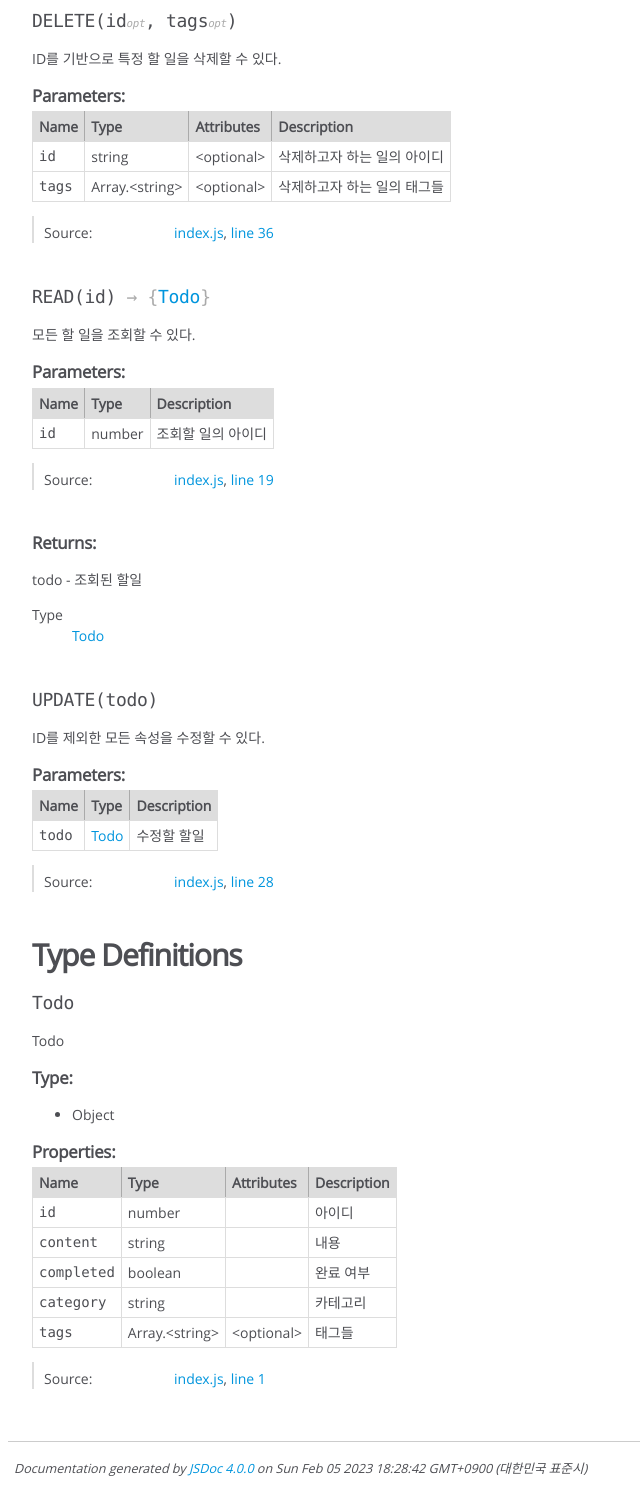
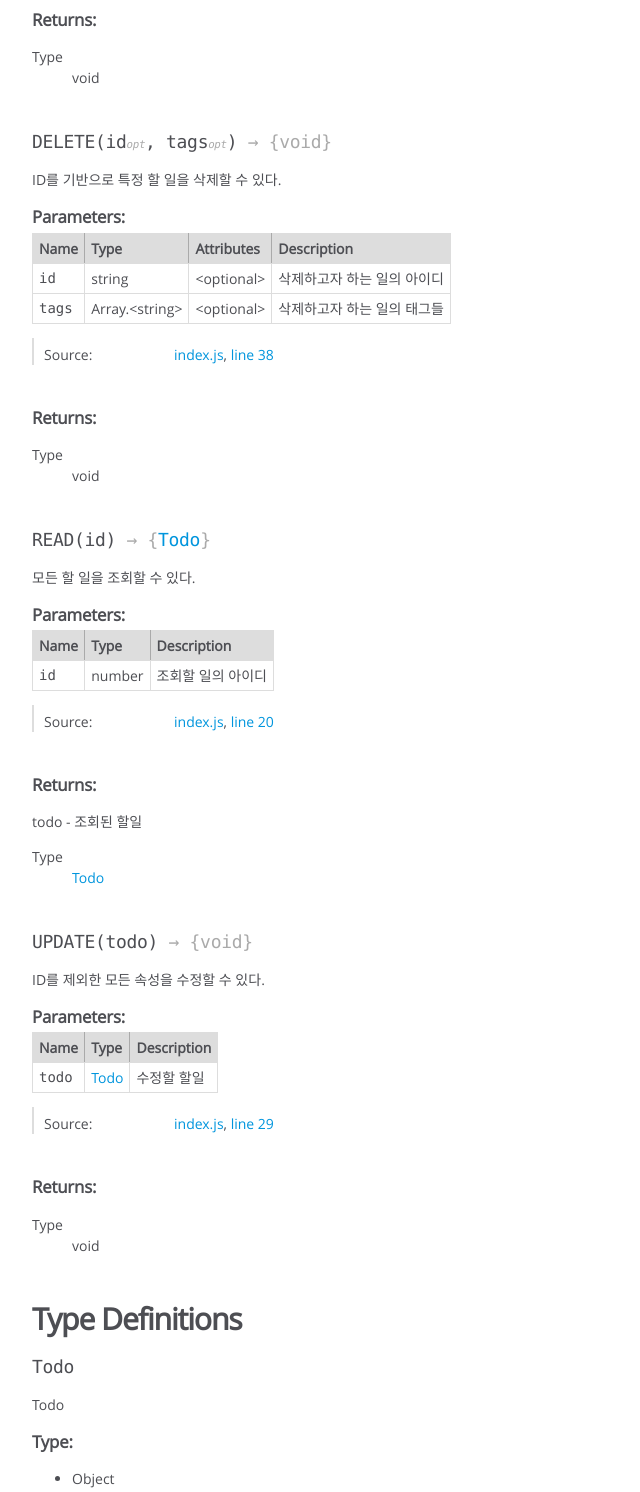
Before and after one commit to kamg2218/wanted-pre-onboarding-challenge-fe-2, a plain HTML site: page global.html in a window 1280 px wide. Shown: the part 460-1952 px from the top of the page, without its empty margins (0-640 px from the left). Drawn offline with Linux system fonts and the light colour scheme.

Commit message:
:truck: 파일 변경

```diff
--- /dev/null
+++ b/CREATE.html
@@ -0,0 +1,132 @@
+<!DOCTYPE html>
+<html lang="en">
+<head>
+    <meta charset="utf-8">
+    <title>JSDoc: Interface: CREATE</title>
+
+    <script src="scripts/prettify/prettify.js"> </script>
+    <script src="scripts/prettify/lang-css.js"> </script>
+    <!--[if lt IE 9]>
+      <script src="//html5shiv.googlecode.com/svn/trunk/html5.js"></script>
+    <![endif]-->
+    <link type="text/css" rel="stylesheet" href="styles/prettify-tomorrow.css">
+    <link type="text/css" rel="stylesheet" href="styles/jsdoc-default.css">
+</head>
+
+<body>
+
+<div id="main">
+
+    <h1 class="page-title">Interface: CREATE</h1>
+
+
+
+
+
+
+<section>
+
+<header>
+
+        <h2>CREATE</h2>
+
+
+</header>
+
+<article>
+    <div class="container-overview">
+
+
+            <div class="description"><p>할 일을 추가할 수 있다.</p></div>
+
+
+
+
+
+<dl class="details">
+
+
+
+
+
+
+
+
+
+
+
+
+
+
+
+
+
+
+
+
+
+
+
+
+
+
+    <dt class="tag-source">Source:</dt>
+    <dd class="tag-source"><ul class="dummy"><li>
+        <a href="index.js.html">index.js</a>, <a href="index.js.html#line11">line 11</a>
+    </li></ul></dd>
+
+
+
+
+
+
+
+</dl>
+
+
+
+
+    </div>
+
+
+
+
+
+
+
+
+
+
+
+
+
+
+
+
+
+
+
+
+</article>
+
+</section>
+
+
+
+
+</div>
+
+<nav>
+    <h2><a href="index.html">Home</a></h2><h3>Interfaces</h3><ul><li><a href="CREATE.html">CREATE</a></li></ul><h3>Global</h3><ul><li><a href="global.html#DELETE">DELETE</a></li><li><a href="global.html#READ">READ</a></li><li><a href="global.html#UPDATE">UPDATE</a></li></ul>
+</nav>
+
+<br class="clear">
+
+<footer>
+    Documentation generated by <a href="https://github.com/jsdoc/jsdoc">JSDoc 4.0.0</a> on Mon Feb 06 2023 23:48:43 GMT+0900 (대한민국 표준시)
+</footer>
+
+<script> prettyPrint(); </script>
+<script src="scripts/linenumber.js"> </script>
+</body>
+</html>
--- a/global.html
+++ b/global.html
@@ -104,7 +104,7 @@
 
 
 
-    <h4 class="name" id="CREATE"><span class="type-signature"></span>CREATE<span class="signature">(todo)</span><span class="type-signature"></span></h4>
+    <h4 class="name" id="CREATE"><span class="type-signature"></span>CREATE<span class="signature">(todo)</span><span class="type-signature"> &rarr; {void}</span></h4>
 
 
 
@@ -230,6 +230,22 @@
 
 
 
+<h5>Returns:</h5>
+
+
+
+
+<dl>
+    <dt>
+        Type
+    </dt>
+    <dd>
+
+<span class="param-type">void</span>
+
+
+    </dd>
+</dl>
 
 
 
@@ -241,7 +257,9 @@
 
 
 
-    <h4 class="name" id="DELETE"><span class="type-signature"></span>DELETE<span class="signature">(id<span class="signature-attributes">opt</span>, tags<span class="signature-attributes">opt</span>)</span><span class="type-signature"></span></h4>
+
+
+    <h4 class="name" id="DELETE"><span class="type-signature"></span>DELETE<span class="signature">(id<span class="signature-attributes">opt</span>, tags<span class="signature-attributes">opt</span>)</span><span class="type-signature"> &rarr; {void}</span></h4>
 
 
 
@@ -387,7 +405,7 @@
 
     <dt class="tag-source">Source:</dt>
     <dd class="tag-source"><ul class="dummy"><li>
-        <a href="index.js.html">index.js</a>, <a href="index.js.html#line36">line 36</a>
+        <a href="index.js.html">index.js</a>, <a href="index.js.html#line38">line 38</a>
     </li></ul></dd>
 
 
@@ -410,6 +428,24 @@
 
 
 
+
+
+<h5>Returns:</h5>
+
+
+
+
+<dl>
+    <dt>
+        Type
+    </dt>
+    <dd>
+
+<span class="param-type">void</span>
+
+
+    </dd>
+</dl>
 
 
 
@@ -524,7 +560,7 @@
 
     <dt class="tag-source">Source:</dt>
     <dd class="tag-source"><ul class="dummy"><li>
-        <a href="index.js.html">index.js</a>, <a href="index.js.html#line19">line 19</a>
+        <a href="index.js.html">index.js</a>, <a href="index.js.html#line20">line 20</a>
     </li></ul></dd>
 
 
@@ -582,7 +618,7 @@
 
 
 
-    <h4 class="name" id="UPDATE"><span class="type-signature"></span>UPDATE<span class="signature">(todo)</span><span class="type-signature"></span></h4>
+    <h4 class="name" id="UPDATE"><span class="type-signature"></span>UPDATE<span class="signature">(todo)</span><span class="type-signature"> &rarr; {void}</span></h4>
 
 
 
@@ -683,7 +719,7 @@
 
     <dt class="tag-source">Source:</dt>
     <dd class="tag-source"><ul class="dummy"><li>
-        <a href="index.js.html">index.js</a>, <a href="index.js.html#line28">line 28</a>
+        <a href="index.js.html">index.js</a>, <a href="index.js.html#line29">line 29</a>
     </li></ul></dd>
 
 
@@ -706,6 +742,24 @@
 
 
 
+
+
+<h5>Returns:</h5>
+
+
+
+
+<dl>
+    <dt>
+        Type
+    </dt>
+    <dd>
+
+<span class="param-type">void</span>
+
+
+    </dd>
+</dl>
 
 
 
@@ -989,7 +1043,7 @@
 <br class="clear">
 
 <footer>
-    Documentation generated by <a href="https://github.com/jsdoc/jsdoc">JSDoc 4.0.0</a> on Sun Feb 05 2023 18:28:42 GMT+0900 (대한민국 표준시)
+    Documentation generated by <a href="https://github.com/jsdoc/jsdoc">JSDoc 4.0.0</a> on Mon Feb 06 2023 23:48:51 GMT+0900 (대한민국 표준시)
 </footer>
 
 <script> prettyPrint(); </script>
```
Also changed, not shown: index.html (+1 -1 lines), index.js.html (+4 -1 lines).
